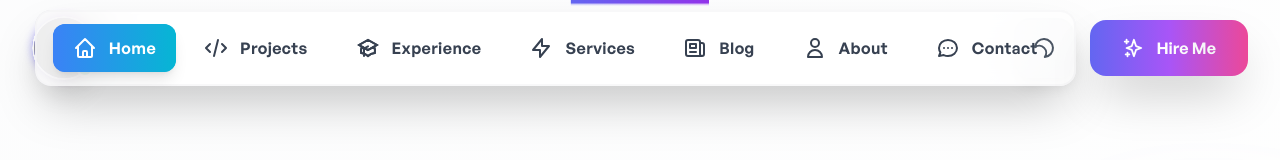
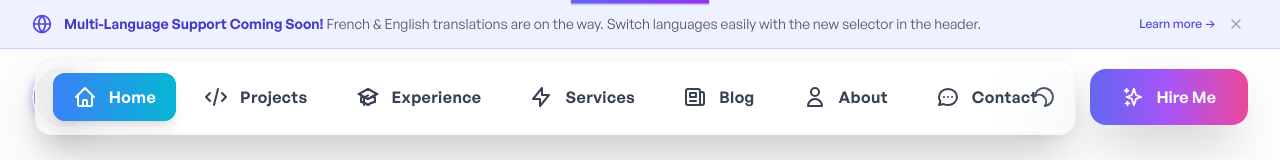
Before and after one commit to OussamaMi01/personal-portfolio, a Next.js app: page / in a window 1280 px wide. Shown: the top 160 px of the page. Built offline with nearby package versions, Linux system fonts and the light colour scheme; grey boxes are pictures that could not be loaded.

Commit message:
adding announcement Banner at the top

```diff
--- a/components/layout/DefaultLayout.jsx
+++ b/components/layout/DefaultLayout.jsx
@@ -5,11 +5,30 @@ import PagesMetaHead from '../PagesMetaHead';
 import { useState, useEffect } from 'react';
 import { motion, AnimatePresence } from 'framer-motion';
 import { FiArrowUp, FiMenu, FiX } from 'react-icons/fi';
+import { useRouter } from 'next/router';
+import AnnouncementBanner from '../shared/AnnouncementBanner';
 
 const DefaultLayout = ({ children }) => {
+  const router = useRouter();
   const [scrollProgress, setScrollProgress] = useState(0);
   const [showScrollTop, setShowScrollTop] = useState(false);
   const [isMobileMenuOpen, setIsMobileMenuOpen] = useState(false);
+  const [language, setLanguage] = useState('en');
+  const [bannerVisible, setBannerVisible] = useState(true);
+
+  // Get current language from router
+  useEffect(() => {
+    const currentLang = router.locale || 'en';
+    setLanguage(currentLang);
+  }, [router.locale]);
+
+  // Check if banner is dismissed
+  useEffect(() => {
+    const dismissed = localStorage.getItem('update-banner-dismissed');
+    if (dismissed) {
+      setBannerVisible(false);
+    }
+  }, []);
 
   // Handle scroll events for progress and scroll-to-top button
   useEffect(() => {
@@ -22,16 +41,12 @@ const DefaultLayout = ({ children }) => {
       setShowScrollTop(scrollTop > 400);
     };
 
-    // Add scroll event listener
     window.addEventListener('scroll', handleScroll, { passive: true });
-
-    // Initial calculation
     handleScroll();
 
     return () => window.removeEventListener('scroll', handleScroll);
   }, []);
 
-  // Handle scroll to top
   const scrollToTop = () => {
     window.scrollTo({
       top: 0,
@@ -42,11 +57,9 @@ const DefaultLayout = ({ children }) => {
   // Handle keyboard navigation
   useEffect(() => {
     const handleKeyDown = (e) => {
-      // Escape key closes mobile menu
       if (e.key === 'Escape' && isMobileMenuOpen) {
         setIsMobileMenuOpen(false);
       }
-      // Home key scrolls to top
       if (e.key === 'Home') {
         e.preventDefault();
         scrollToTop();
@@ -90,23 +103,33 @@ const DefaultLayout = ({ children }) => {
       <motion.div
         initial={{ scaleX: 0 }}
         animate={{ scaleX: scrollProgress / 100 }}
-        className="fixed top-0 left-0 right-0 h-1 bg-gradient-to-r from-indigo-500 to-purple-600 z-[60] transform-origin-left"
+        className="fixed top-0 left-0 right-0 h-1 bg-gradient-to-r from-indigo-500 to-purple-600 z-[70] transform-origin-left"
         style={{ transform: `scaleX(${scrollProgress / 100})` }}
       />
 
-      {/* Fixed Header */}
+      {/* Fixed Header Container - Both banner and header are fixed together */}
       <div className="fixed top-0 left-0 right-0 z-50">
+        {/* Announcement Banner */}
+        <AnnouncementBanner
+          language={language}
+          onDismiss={() => setBannerVisible(false)}
+        />
+
+        {/* Main Header */}
         <AppHeader />
       </div>
 
-      {/* Main Content Area */}
+      {/* Main Content Area - Push down by banner height if visible */}
       <motion.main
         initial="initial"
         animate="in"
         exit="out"
         variants={pageVariants}
         transition={pageTransition}
-        className="min-h-screen pt-28 lg:pt-32 bg-white dark:bg-ternary-dark"
+        className="min-h-screen bg-white dark:bg-ternary-dark"
+        style={{
+          paddingTop: bannerVisible ? 'calc(52px + 80px)' : '80px'
+        }}
       >
         {/* Background Pattern */}
         <div className="absolute inset-0 bg-gradient-to-br from-gray-50/50 to-white/50 dark:from-gray-900/50 dark:to-ternary-dark/50 pointer-events-none" />
@@ -167,7 +190,7 @@ const DefaultLayout = ({ children }) => {
         )}
       </AnimatePresence>
 
-      {/* Mobile Menu Overlay (for additional mobile features) */}
+      {/* Mobile Menu Overlay */}
       <AnimatePresence>
         {isMobileMenuOpen && (
           <>
@@ -187,7 +210,7 @@ const DefaultLayout = ({ children }) => {
             >
               <div className="flex justify-between items-center mb-8">
                 <h3 className="text-lg font-semibold text-primary-dark dark:text-primary-light">
-                  Quick Navigation
+                  {language === 'fr' ? 'Navigation Rapide' : 'Quick Navigation'}
                 </h3>
                 <button
                   onClick={() => setIsMobileMenuOpen(false)}
@@ -197,13 +220,12 @@ const DefaultLayout = ({ children }) => {
                 </button>
               </div>
 
-              {/* Additional mobile navigation can go here */}
               <nav className="space-y-4">
                 <button
                   onClick={scrollToTop}
                   className="w-full text-left p-3 rounded-lg bg-gray-50 dark:bg-gray-700 hover:bg-gray-100 dark:hover:bg-gray-600 transition-colors duration-200"
                 >
-                  Back to Top
+                  {language === 'fr' ? 'Retour en haut' : 'Back to Top'}
                 </button>
               </nav>
             </motion.div>
@@ -216,13 +238,13 @@ const DefaultLayout = ({ children }) => {
         href="#main-content"
         className="sr-only focus:not-sr-only focus:absolute focus:top-4 focus:left-4 z-[100] bg-indigo-600 text-white px-4 py-2 rounded-lg font-medium transition-all duration-200 transform focus:scale-105"
       >
-        Skip to main content
+        {language === 'fr' ? 'Passer au contenu principal' : 'Skip to main content'}
       </a>
 
       {/* Add main content ID for skip link */}
       <div id="main-content" className="sr-only">Main Content</div>
 
-      {/* Print Styles (Optional) */}
+      {/* Print Styles */}
       <style jsx global>{`
         @media print {
           .fixed {
@@ -237,7 +259,6 @@ const DefaultLayout = ({ children }) => {
   );
 };
 
-// Add display name for better debugging
 DefaultLayout.displayName = 'DefaultLayout';
 
 export default DefaultLayout;
--- /dev/null
+++ b/components/shared/AnnouncementBanner.jsx
@@ -0,0 +1,90 @@
+// components/shared/AnnouncementBanner.jsx
+import { useState, useEffect } from 'react';
+import { motion, AnimatePresence } from 'framer-motion';
+import { FiGlobe, FiX } from 'react-icons/fi';
+
+const AnnouncementBanner = ({ language = 'en', onDismiss }) => {
+  const [isVisible, setIsVisible] = useState(true);
+  const [isDismissed, setIsDismissed] = useState(false);
+
+  // Check if user has dismissed this banner before
+  useEffect(() => {
+    const dismissed = localStorage.getItem('update-banner-dismissed');
+    if (dismissed) {
+      setIsDismissed(true);
+      setIsVisible(false);
+      onDismiss?.();
+    }
+  }, [onDismiss]);
+
+  const handleDismiss = () => {
+    setIsVisible(false);
+    setIsDismissed(true);
+    localStorage.setItem('update-banner-dismissed', 'true');
+    onDismiss?.();
+  };
+
+  const translations = {
+    en: {
+      title: "Multi-Language Support Coming Soon!",
+      description: "French & English translations are on the way. Switch languages easily with the new selector in the header.",
+      cta: "Learn more",
+      dismiss: "Dismiss"
+    },
+    fr: {
+      title: "Support multilingue bientôt disponible !",
+      description: "Les traductions françaises et anglaises arrivent bientôt. Changez de langue facilement avec le nouveau sélecteur dans l'en-tête.",
+      cta: "En savoir plus",
+      dismiss: "Ignorer"
+    }
+  };
+
+  const t = translations[language] || translations.en;
+
+  if (!isVisible || isDismissed) return null;
+
+  return (
+    <div className="bg-indigo-50 dark:bg-indigo-950/50 border-b border-indigo-200 dark:border-indigo-800">
+      <div className="max-w-7xl mx-auto px-4 sm:px-6 lg:px-8 py-3">
+        <div className="flex items-center justify-between gap-4">
+          <div className="flex items-center gap-3 flex-1">
+            <div className="flex-shrink-0">
+              <FiGlobe className="w-5 h-5 text-indigo-600 dark:text-indigo-400" />
+            </div>
+
+            <div className="flex-1">
+              <p className="text-sm text-gray-700 dark:text-gray-300">
+                <span className="font-semibold text-indigo-700 dark:text-indigo-400">
+                  {t.title}
+                </span>
+                {' '}
+                <span className="text-gray-600 dark:text-gray-400">
+                  {t.description}
+                </span>
+              </p>
+            </div>
+          </div>
+
+          <div className="flex items-center gap-2 flex-shrink-0">
+            <button
+              onClick={() => window.open('/blog/multilingual-update', '_blank')}
+              className="text-xs font-medium text-indigo-600 dark:text-indigo-400 hover:text-indigo-800 dark:hover:text-indigo-300 transition-colors whitespace-nowrap"
+            >
+              {t.cta} →
+            </button>
+
+            <button
+              onClick={handleDismiss}
+              className="p-1 text-gray-400 hover:text-gray-600 dark:hover:text-gray-300 transition-colors"
+              aria-label="Dismiss"
+            >
+              <FiX className="w-4 h-4" />
+            </button>
+          </div>
+        </div>
+      </div>
+    </div>
+  );
+};
+
+export default AnnouncementBanner;
```
